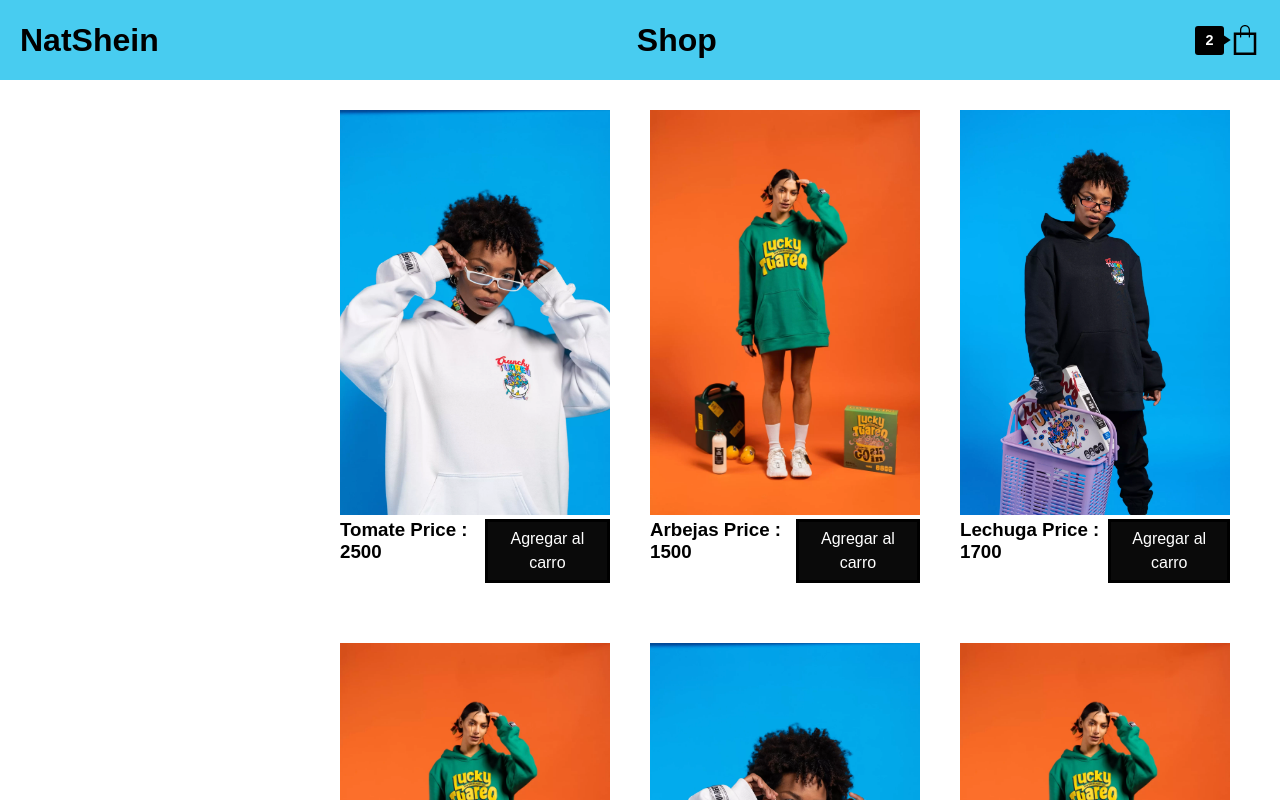
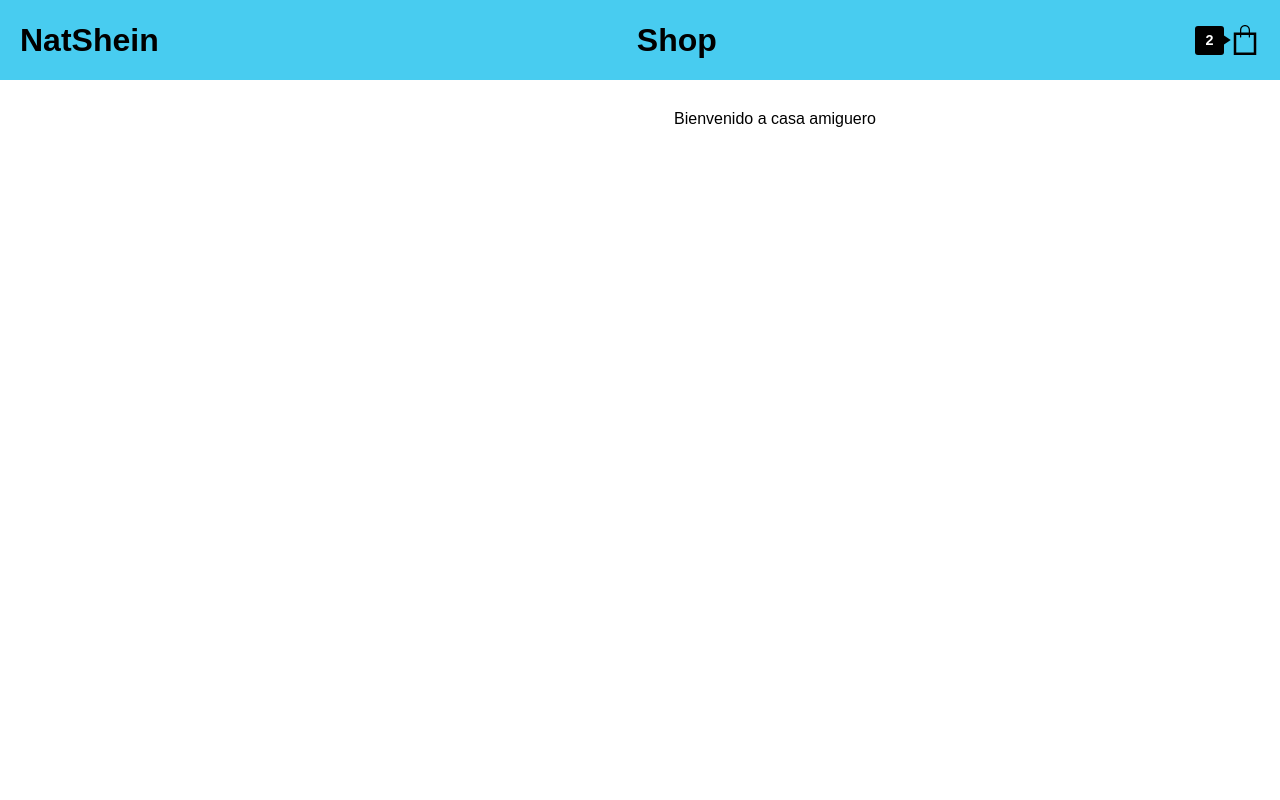
Before and after one commit to TomasMatarazzo/shopping, a React (Create React App) app: page /products in a window 1280 px wide. Shown: the top 800 px of the page. Built offline with nearby package versions, Linux system fonts and the light colour scheme.

Commit message:
Routes
.

```diff
--- a/package.json
+++ b/package.json
@@ -9,6 +9,7 @@
     "prop-types": "^15.8.1",
     "react": "^18.2.0",
     "react-dom": "^18.2.0",
+    "react-router-dom": "^6.3.0",
     "react-scripts": "5.0.1",
     "web-vitals": "^2.1.4"
   },
--- a/src/App.js
+++ b/src/App.js
@@ -1,8 +1,12 @@
 import { Component } from 'react'
 import './App.css'
 import Productos from './components/Productos'
+// import Button from './components/Button'
 import Layout from './components/Layout'
 import Nav from './components/Nav'
+import { Routes, Route, BrowserRouter } from 'react-router-dom'
+import Home from './components/Home'
+
 // import Button from './components/Button'
 
 class App extends Component {
@@ -23,27 +27,32 @@ class App extends Component {
   // Function that adds to the card the element if the element is already in the
   // cart we add the quantity of it.
 
+  // CHANGE THIS FUNCTION FOR SET REDUCER :)
   addToCart = (product) => {
     if (this.state.cart.find((x) => x.name === product.name)) {
       const newCart = this.state.cart.map(x => x.name === product.name ? ({ ...product, cant: x.cant + 1 }) : x)
       console.log(newCart)
       return this.setState({ cart: newCart })
     }
-    return this.setState(previousState => ({
+    return this.setState(
+      previousState => ({
         cart: this.state.cart.concat({ ...product, cant: 1 })
       }))
   }
 
+  addTOcart = () => {}
   render () {
     return (
         <div className="App">
+          <BrowserRouter>
             <Nav></Nav>
             <Layout>
-          <Productos
-            agregarAlCarro = {this.addToCart}
-            productos = {this.state.productos}
-          />
+              <Routes>
+                <Route path = "/" element = { <Productos productos = {this.state.productos} agregarAlCarro = {this.addToCart}/>}/>
+                <Route path = "/products" element = { <Home/>}/>
+              </Routes>
             </Layout>
+          </BrowserRouter>
         </div>
     )
   }
--- /dev/null
+++ b/src/components/Home.js
@@ -0,0 +1,8 @@
+
+const Home = () => {
+  return (
+        <div>Bienvenido a casa amiguero</div>
+  )
+}
+
+export default Home
--- a/src/components/Nav.js
+++ b/src/components/Nav.js
@@ -1,10 +1,11 @@
 import Chart from './NavComponents/Chart.js/Chart'
+import { Link } from 'react-router-dom'
 
 const Nav = () => {
   return (
         <div className = "nav">
-            <h1>NatShein</h1>
-            <h1>Shop</h1>
+            <Link to = "/" className = "navLink"><h1>NatShein</h1></Link>
+            <Link to = "/products" className = "navLink"><h1>Shop</h1></Link>
             <div>
             {/* ICONO DE BUSQUEDA */}
                <Chart value = "2"></Chart>
--- a/src/index.css
+++ b/src/index.css
@@ -21,6 +21,11 @@ code {
 img{
   width:100%;
 
+}
+
+.navLink{
+  color:black;
+  text-decoration: none;
 }
 /* ============== ICONS ============== */
 
```
Also changed, not shown: 1 other file (tests, documents, lock files or other folders). Lines whose indentation alone changed are shown as unchanged.
